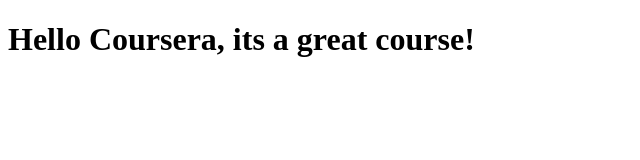
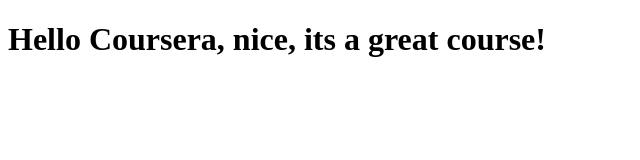
Before and after one commit to DoxNinurta/coursera-test, a plain HTML site: page site/index.html in a window 1280 px wide. Shown: the whole page, without its empty margins (0-640 px from the left). Drawn offline with Linux system fonts and the light colour scheme.

Commit message:
Update index.html

```diff
--- a/site/index.html
+++ b/site/index.html
@@ -5,6 +5,6 @@
         <title>Document</title>
     </head>
     <body>
-        <h1> Hello Coursera, its a great course! </h1>
+        <h1> Hello Coursera, nice, its a great course! </h1>
     </body>
     </html>
```
